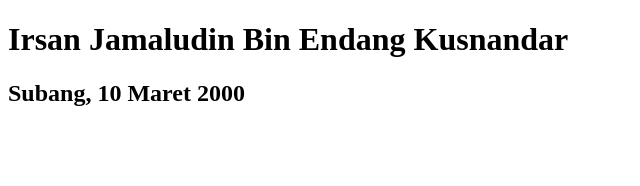
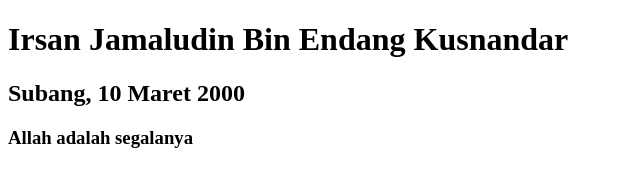
Before and after one commit to IrsanJam/Rebase, a plain HTML site: page index.html in a window 1280 px wide. Shown: the whole page, without its empty margins (0-640 px from the left). Drawn offline with Linux system fonts and the light colour scheme.

Commit message:
Tambah favorit

```diff
--- a/index.html
+++ b/index.html
@@ -9,5 +9,6 @@
   <body>
     <h1>Irsan Jamaludin Bin Endang Kusnandar</h1>
     <h2>Subang, 10 Maret 2000</h2>
+    <h3>Allah adalah segalanya</h3>
   </body>
 </html>
```
